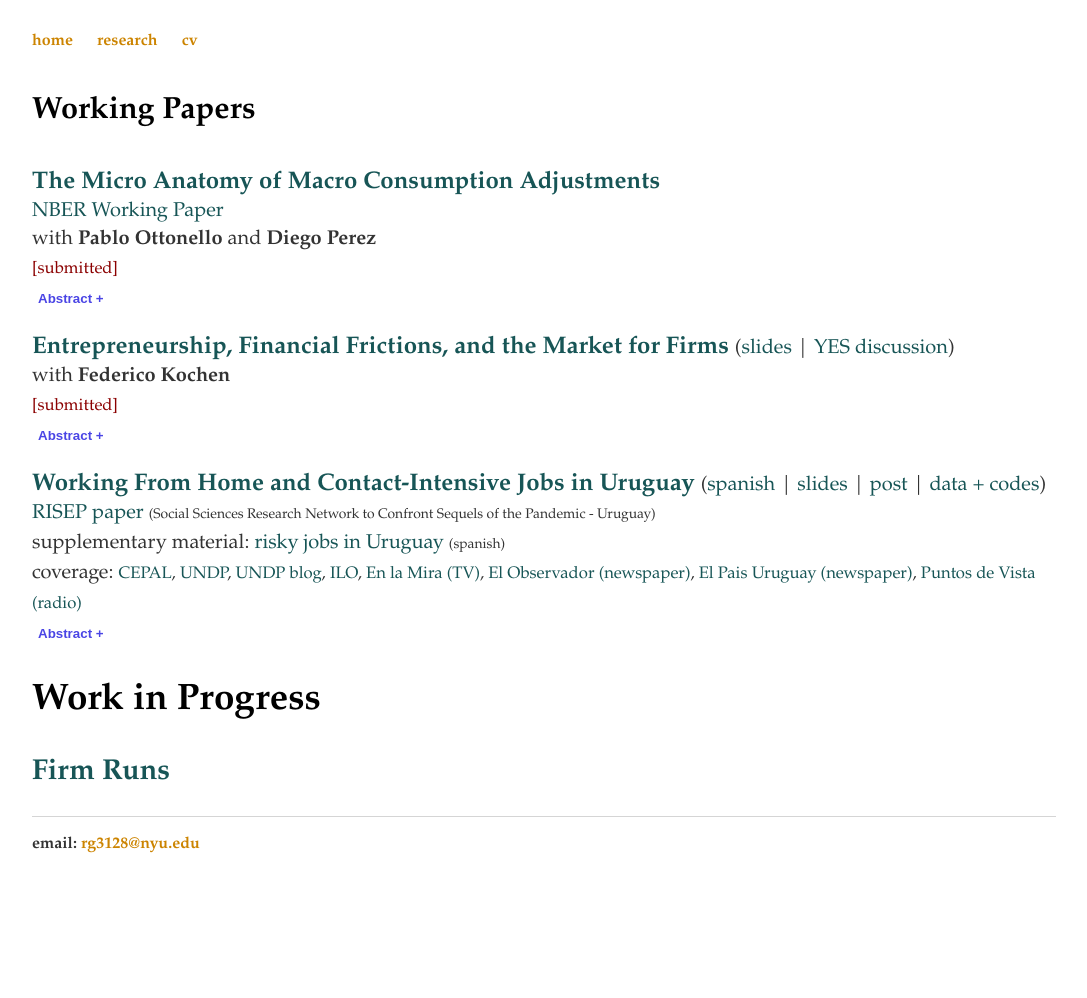
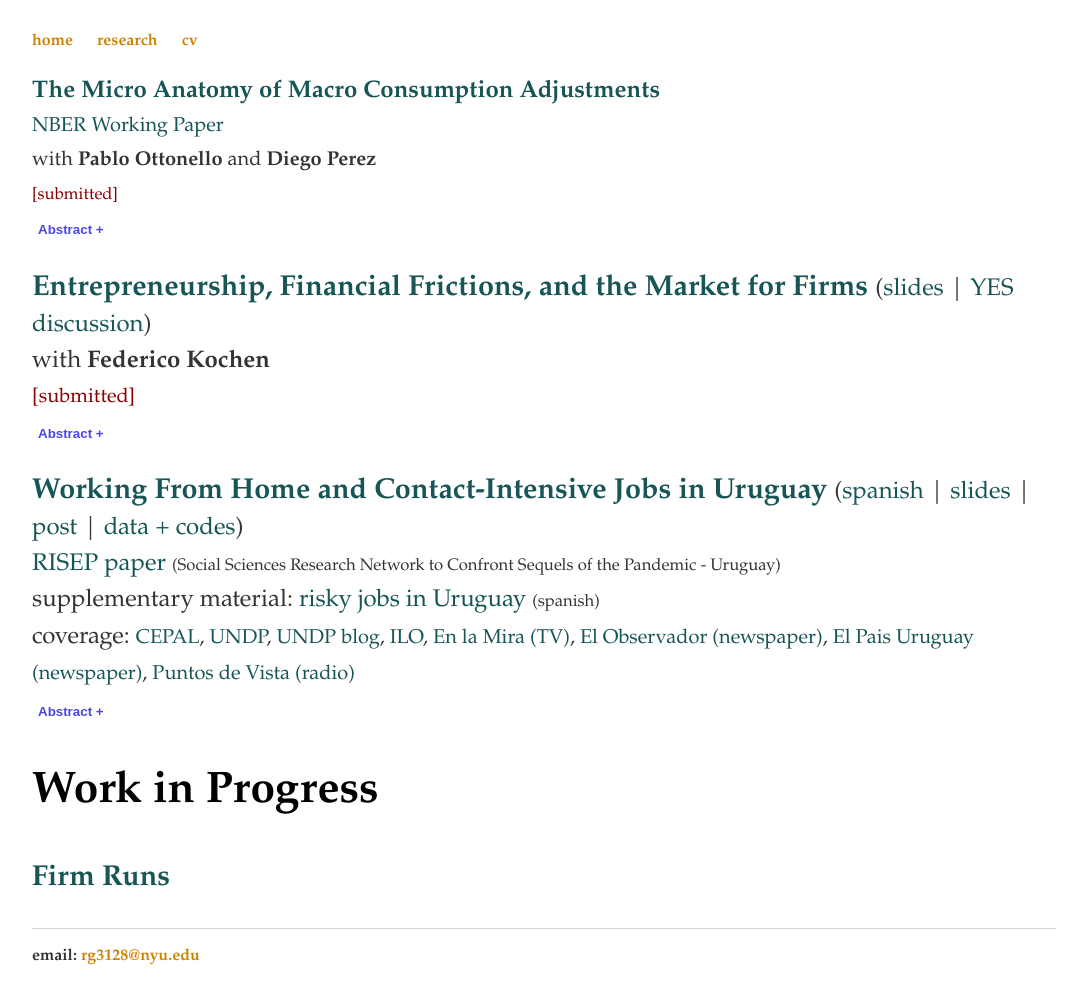
Before and after one commit to rafaguntin/rafaguntin.github.io, a Jekyll site: the page built from research/index.html, in a window 1280 px wide. Shown: the whole page, without its empty margins (96-1183 px from the left). Built offline with Jekyll 4.4.1, drawn with Linux system fonts in a browser that asks for light colours; before the commit the page ends 900 px from its top, so only the background shows below that.

Commit message:
Update index.html

```diff
--- a/research/index.html
+++ b/research/index.html
@@ -4,8 +4,7 @@
 ---
 
 		<div class="blurb">
-			<h3> <small> Working Papers </h3>
-                               <p> <big>
+                               <p>
 				       <a style="font-weight: bold; color:#175556"
 					  href="/research/GuOP_Consumption.pdf"
 			                  target="_blank"
@@ -80,7 +79,7 @@
 
 			<h3> <big> Work in Progress </h3>
 
-				<p> <big> <a style="font-weight: bold; color:#175556">
+				<p>  <a style="font-weight: bold; color:#175556">
 					Firm Runs </a> <big><big>
 			</p>
 
```
